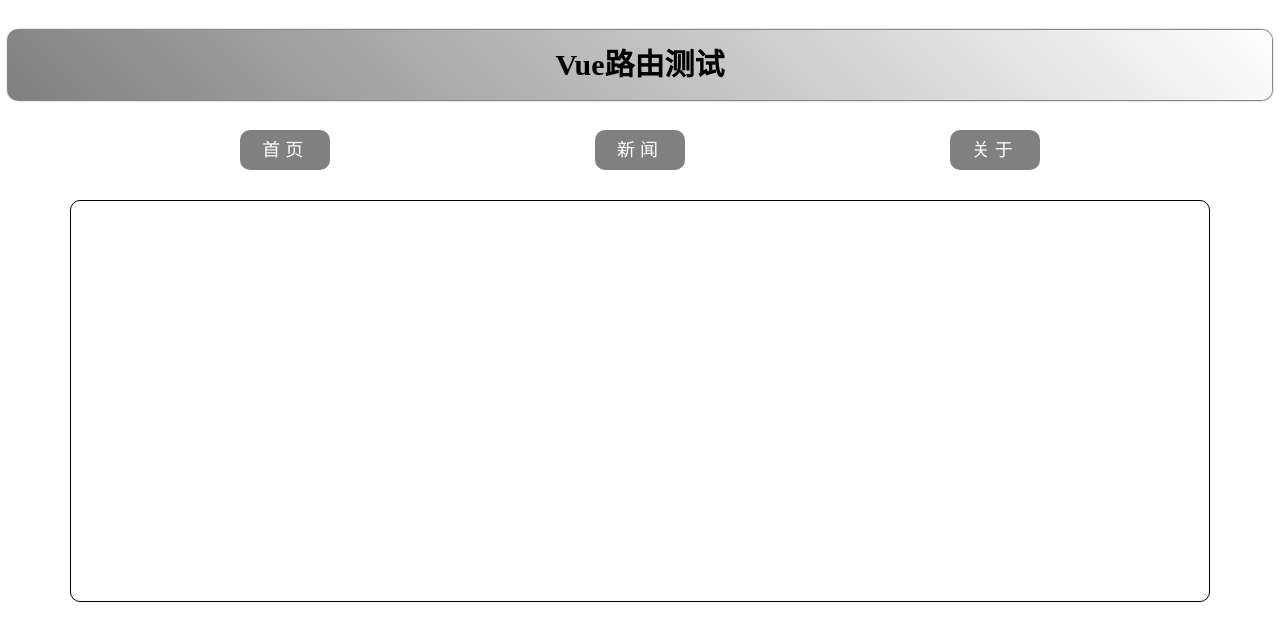
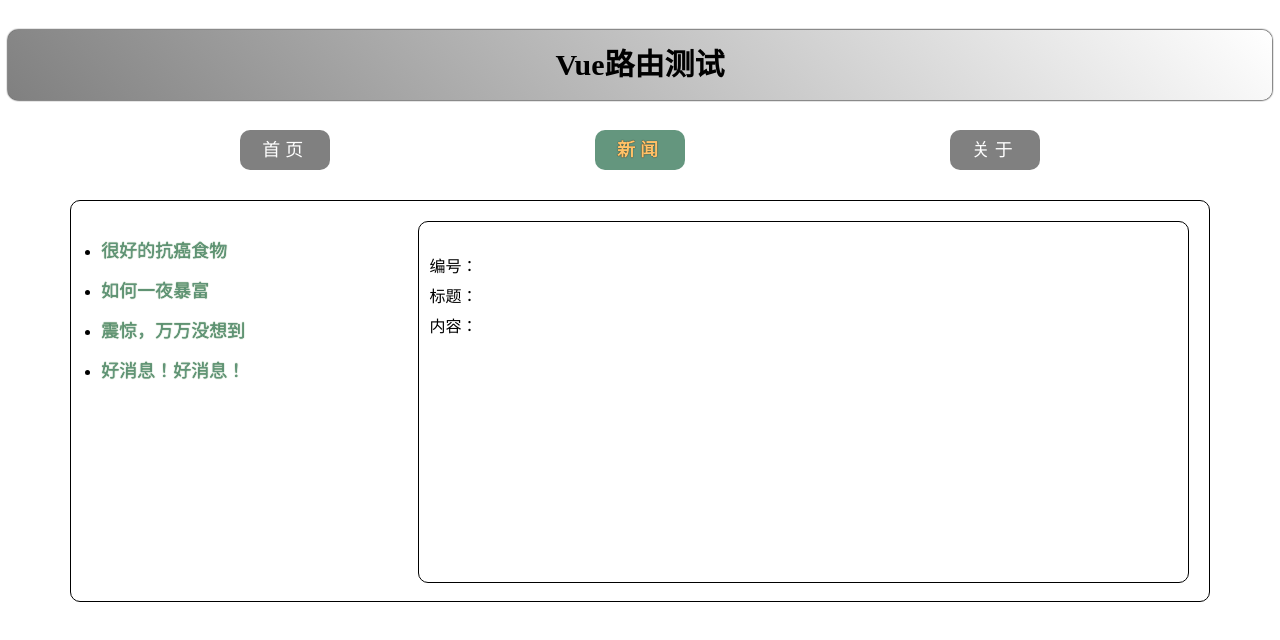
Before and after one commit to NadeshikoToRin/HelloVue3, a Vue app: page /news/detail in a window 1280 px wide. Before the commit this address had no page. Shown: the top 640 px of the page. Built offline with nearby package versions, Linux system fonts and the light colour scheme.

Commit message:
006-在news页面添加detail子路由，并且通过query传参

```diff
--- a/src/App.vue
+++ b/src/App.vue
@@ -3,8 +3,8 @@
         <Header></Header>
         <!-- 导航区 -->
          <div class="navigate">
-            <RouterLink :to="{path:'/home'}" active-class="active">首页</RouterLink>
-            <RouterLink :to="{path:'/news'}" active-class="active">新闻</RouterLink>
+            <RouterLink :to="{name:'home'}" active-class="active">首页</RouterLink>
+            <RouterLink :to="{name:'news'}" active-class="active">新闻</RouterLink>
             <RouterLink :to="{path:'/about'}" active-class="active">关于</RouterLink>
          </div>
 
--- /dev/null
+++ b/src/pages/Detail.vue
@@ -0,0 +1,26 @@
+<template>
+    <ul class="news-list">
+      <li>编号：{{ query.id }}</li>
+      <li>标题：{{ query.title }}</li>
+      <li>内容：{{ query.content }}</li>
+    </ul>
+  </template>
+
+  <script setup lang="ts" name="About">
+    import { toRefs } from 'vue';
+    import { useRoute } from 'vue-router';
+
+    let route = useRoute();
+    let {query} = toRefs(route);
+  </script>
+
+  <style scoped>
+    .news-list {
+      list-style: none;
+      padding-left: 20px;
+    }
+
+    .news-list>li {
+      line-height: 30px;
+    }
+  </style>
--- a/src/pages/News.vue
+++ b/src/pages/News.vue
@@ -1,16 +1,37 @@
 <template>
     <div class="news">
       <ul>
-        <li><a href="#">新闻001</a></li>
-        <li><a href="#">新闻002</a></li>
-        <li><a href="#">新闻003</a></li>
-        <li><a href="#">新闻004</a></li>
+        <!-- 导航区 -->
+        <li v-for="news in newsList" :key="news.id">
+          <RouterLink
+          :to="{
+            name:'detail',
+            query:news
+          }"
+          >
+            {{ news.title }}
+          </RouterLink>
+        </li>
       </ul>
+
+      <!-- 展示区 -->
+       <div class="news-content">
+       <RouterView></RouterView>
+       </div>
     </div>
   </template>
 
   <script setup lang="ts" name="News">
+    import {reactive} from 'vue'
+    import { RouterView,RouterLink } from 'vue-router';
 
+
+    const newsList = reactive([
+    {id:'asfdtrfay01',title:'很好的抗癌食物',content:'西蓝花'},
+    {id:'asfdtrfay02',title:'如何一夜暴富',content:'学IT'},
+    {id:'asfdtrfay03',title:'震惊，万万没想到',content:'明天是周一'},
+    {id:'asfdtrfay04',title:'好消息！好消息！',content:'快过年了'}
+  ])
   </script>
 
   <style scoped>
@@ -23,7 +44,7 @@
   }
   .news ul {
     margin-top: 30px;
-    list-style: none;
+    /* list-style: none; */
     padding-left: 10px;
   }
   .news li>a {
--- a/src/router/index.ts
+++ b/src/router/index.ts
@@ -6,19 +6,30 @@
 import Home from "@/pages/Home.vue";
 import About from "@/pages/About.vue";
 import News from "@/pages/News.vue";
+import Detail from "@/pages/Detail.vue";
 //第二步骤:创建路由器
 const router = createRouter({
     history:createWebHistory(),
     routes:[
         {
+            name:'home',
             path:'/home',
             component:Home
         },
         {
+            name:'news',
             path:'/news',
-            component:News
+            component:News,
+            children:[
+                {
+                    name:'detail',
+                    path:'detail',
+                    component:Detail
+                }
+            ]
         },
         {
+            name:'about',
             path:'/about',
             component:About
         },
```
